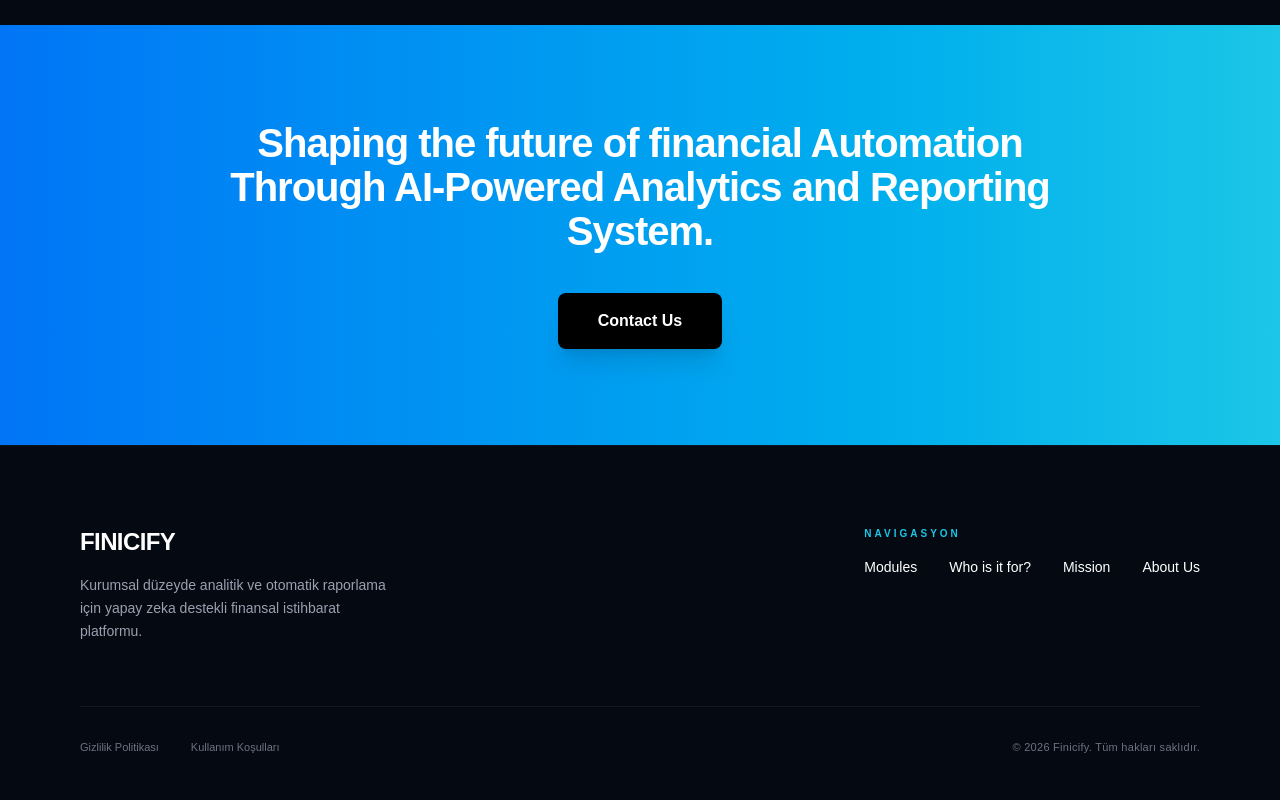
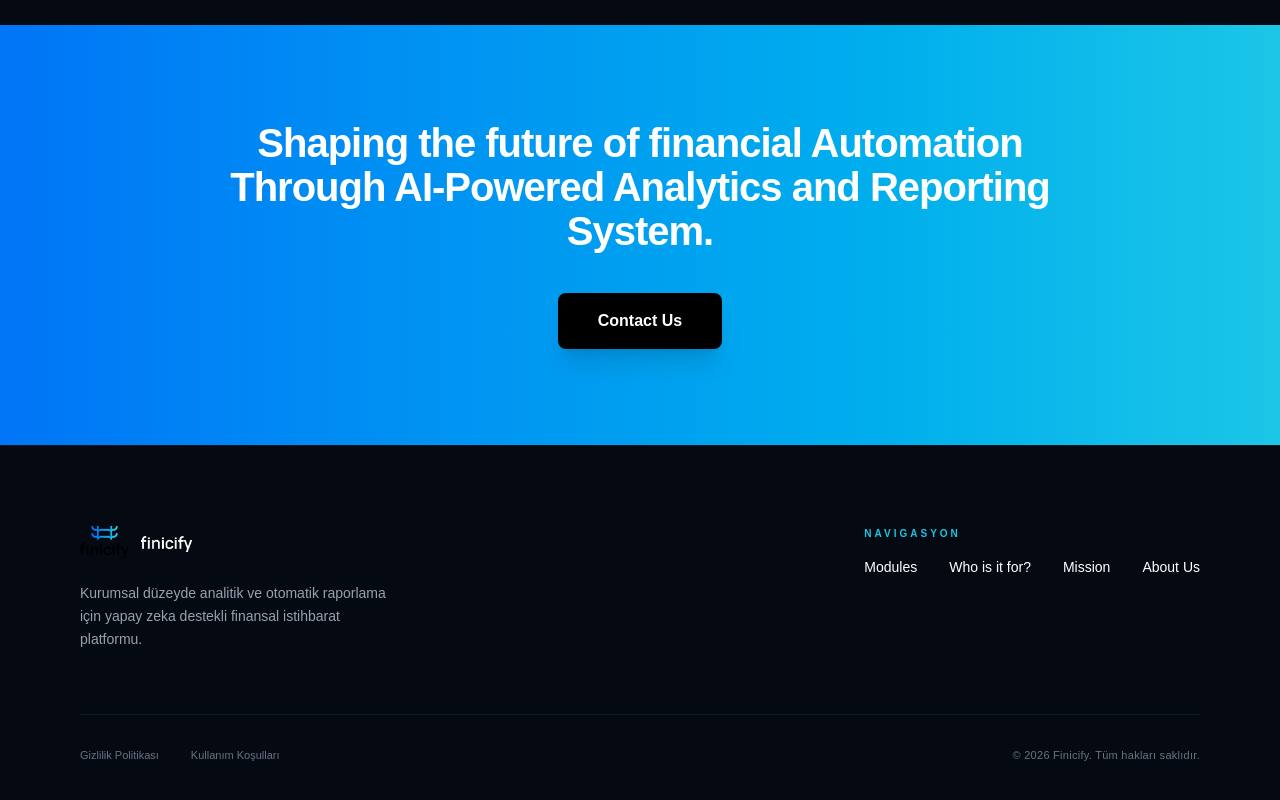
Before and after one commit to finicifytech-tech/finicify-X-Arc, a React app in the folder frontend/: page / in a window 1280 px wide. Shown: the part 4932-5732 px from the top of the page. Built offline with nearby package versions, Linux system fonts and the light colour scheme; the HTML template or start-up script is replaced by a standard one.

Commit message:
footer changes

```diff
--- a/frontend/src/components/Footer.tsx
+++ b/frontend/src/components/Footer.tsx
@@ -1,6 +1,5 @@
 import React from 'react';
 
-// Define the interface to match your App.tsx
 interface FooterProps {
   t: {
     modules: string;
@@ -12,7 +11,6 @@
   lang: 'EN' | 'TR';
 }
 
-
 export default function Footer({ t, lang }: FooterProps) {
   const currentYear = new Date().getFullYear();
 
@@ -21,8 +19,22 @@
       <div className="max-w-[1440px] mx-auto">
 
         <div className="flex flex-col md:flex-row justify-between items-start gap-12 mb-16">
-          <div className="space-y-4">
-            <h2 className="text-2xl font-bold text-white tracking-tight">FINICIFY</h2>
+
+          <div className="space-y-6">
+            <a href="#home" className="flex items-center gap-3 hover:opacity-80 transition-opacity">
+              <img
+                src="/logo.png"
+                alt="Finicify Icon"
+                className="h-8 w-auto object-contain"
+              />
+              <img
+                src="/type_white.png"
+                alt="Finicify"
+                className="h-4 w-auto object-contain mt-1"
+              />
+            </a>
+
+            {/* FIXED: Added correct English translation here */}
             <p className="text-gray-400 text-sm max-w-xs leading-relaxed">
               {lang === 'EN'
                 ? "AI-powered financial intelligence platform for institutional-grade analytics and automated reporting."
```
